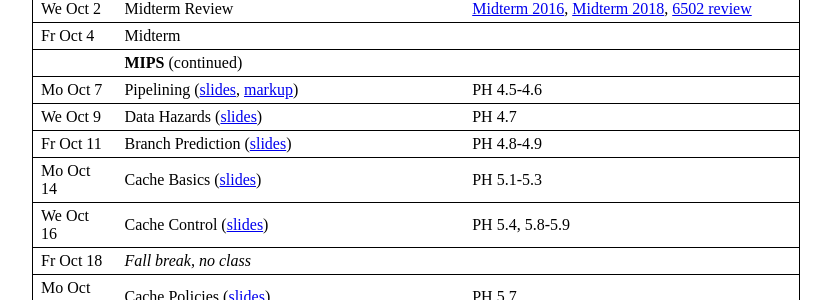
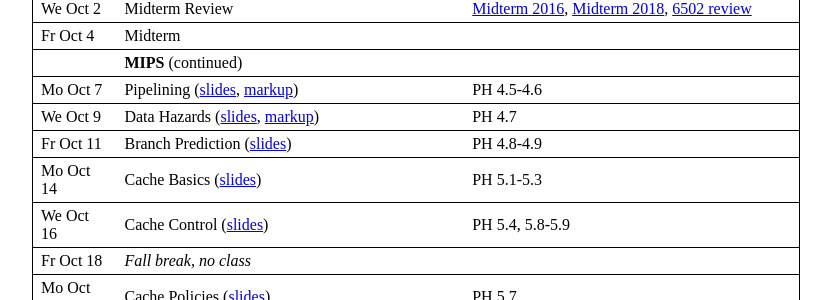
Before and after one commit to jhucsf/fall2019, a Jekyll site: the page built from index.md, in a window 1280 px wide and 900 px high, scrolled down 1723 px. Shown: the part 152-452 px from the top of the window, without its empty margins (224-1055 px from the left). Built offline with Jekyll 4.4.1, drawn with Linux system fonts in a browser that asks for light colours.

Commit message:
link to markup for lec16

```diff
--- a/index.md
+++ b/index.md
@@ -82,7 +82,7 @@ We Oct 2 | Midterm Review                            | [Midterm 2016](res/midter
 Fr Oct 4 | Midterm
           | **MIPS** (continued)
 Mo Oct 7  | Pipelining ([slides](lec/lec15.pdf), [markup](lec/lec15-ink.pdf))                                | PH 4.5-4.6
-We Oct 9  | Data Hazards  ([slides](lec/lec16.pdf))                             | PH 4.7
+We Oct 9  | Data Hazards  ([slides](lec/lec16.pdf), [markup](lec/lec16-ink.pdf))                             | PH 4.7
 Fr Oct 11 | Branch Prediction  ([slides](lec/lec17.pdf))                        | PH 4.8-4.9
 Mo Oct 14 | Cache Basics  ([slides](lec/lec18.pdf))                             | PH 5.1-5.3
 We Oct 16 | Cache Control ([slides](lec/lec19.pdf))                            | PH 5.4, 5.8-5.9
```
